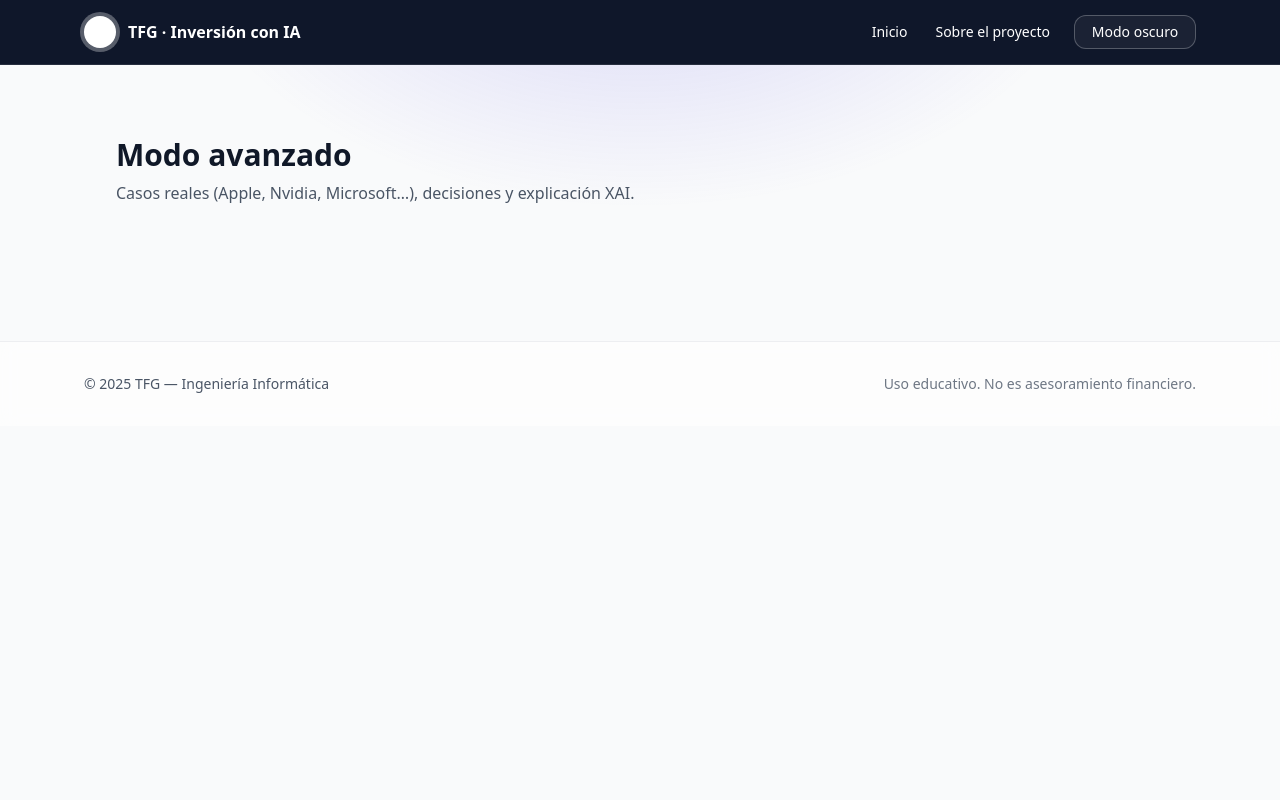
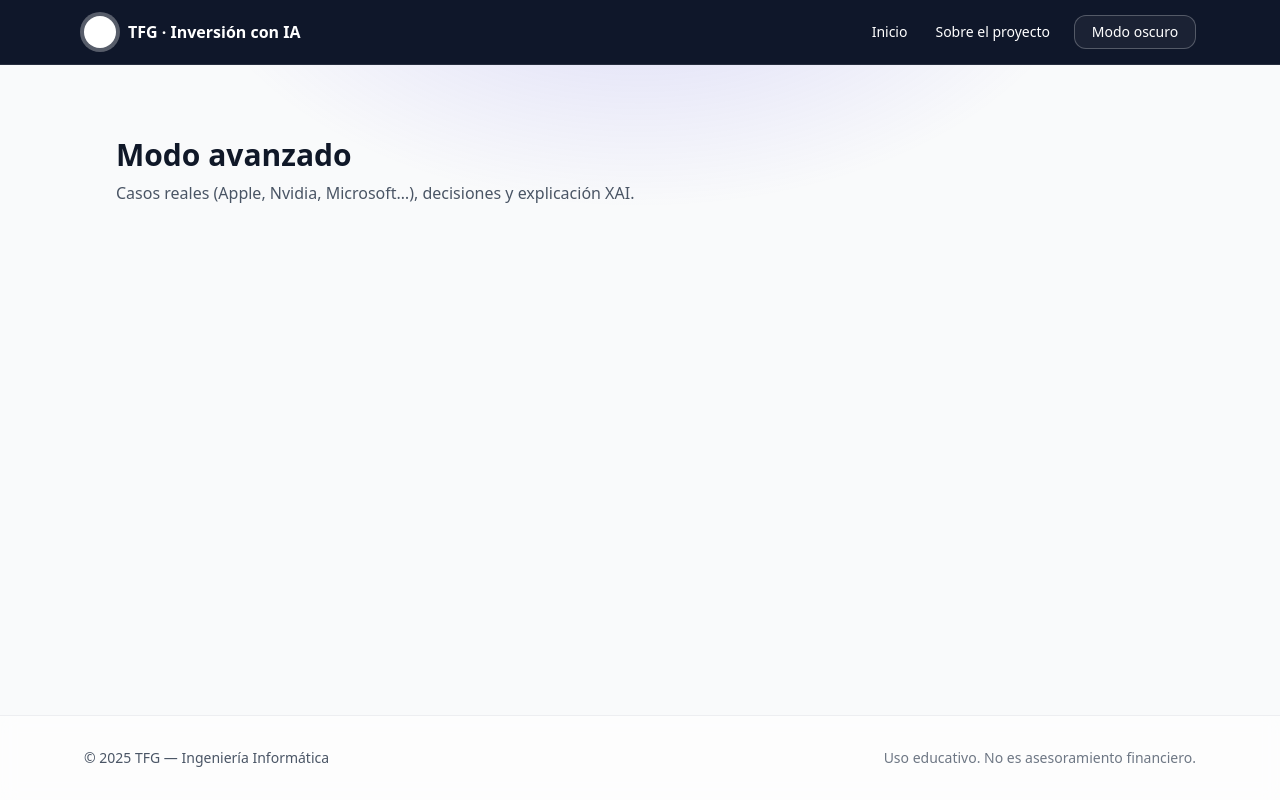
Before and after one commit to MiguelSanchez7/TFG-Informatica, a Next.js app in the folder front-tfg/: page /avanzado in a window 1280 px wide. Built offline with nearby package versions, Linux system fonts and the light colour scheme.

Commit message:
barra abajo colocada

```diff
--- a/front-tfg/src/app/avanzado/page.tsx
+++ b/front-tfg/src/app/avanzado/page.tsx
@@ -1,11 +1,11 @@
 // src/app/avanzado/page.tsx
 export default function Avanzado() {
   return (
-    <main className="p-8">
+    <section className="p-8">
       <h1 className="text-3xl font-bold">Modo avanzado</h1>
       <p className="mt-2 text-gray-600 dark:text-gray-300">
         Casos reales (Apple, Nvidia, Microsoft…), decisiones y explicación XAI.
       </p>
-    </main>
+    </section>
   );
 }
--- a/front-tfg/src/app/layout.tsx
+++ b/front-tfg/src/app/layout.tsx
@@ -23,9 +23,15 @@ export default function RootLayout({ children }: { children: React.ReactNode })
           <div className="absolute inset-0 bg-[radial-gradient(60%_60%_at_50%_-10%,rgba(79,70,229,0.20),transparent_60%)] dark:bg-[radial-gradient(60%_60%_at_50%_-10%,rgba(99,102,241,0.25),transparent_60%)]" />
         </div>
 
-        <Header />
-        <main className="mx-auto max-w-6xl px-5 py-10">{children}</main>
-        <Footer />
+        {/* ---- NUEVO: wrapper a pantalla completa ---- */}
+        <div className="min-h-screen flex flex-col">
+          <Header />
+          {/* main crece y empuja el Footer abajo */}
+          <main className="flex-1 mx-auto w-full max-w-6xl px-5 py-10">
+            {children}
+          </main>
+          <Footer />
+        </div>
       </body>
     </html>
   );
--- a/front-tfg/src/app/principiante/page.tsx
+++ b/front-tfg/src/app/principiante/page.tsx
@@ -1,11 +1,11 @@
 // src/app/principiante/page.tsx
 export default function Principiante() {
   return (
-    <main className="p-8">
+    <section className="p-8">
       <h1 className="text-3xl font-bold">Modo principiante</h1>
       <p className="mt-2 text-gray-600 dark:text-gray-300">
         Conceptos básicos, señales sencillas y feedback guiado.
       </p>
-    </main>
+    </section>
   );
 }
```
